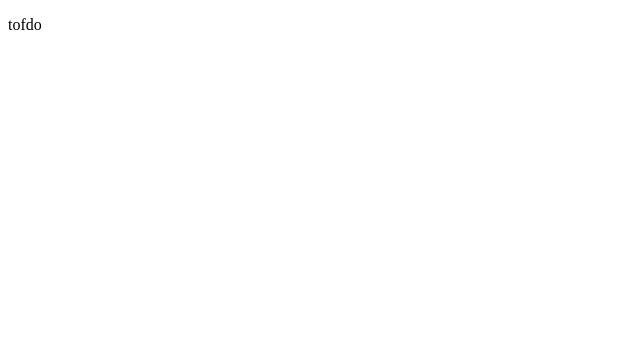
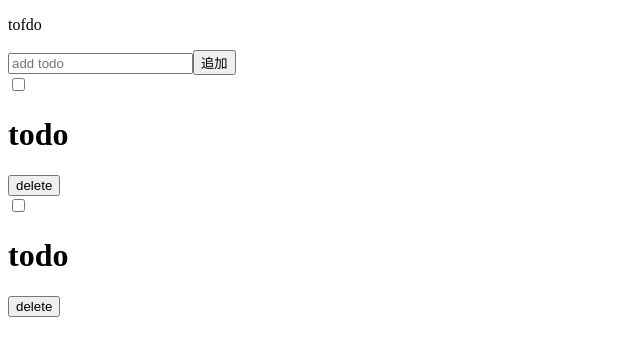
Before and after one commit to RajikuBlanc/next-todoteam, a Next.js app: page / in a window 1280 px wide. Shown: the top 356 px of the page, without its empty margins (0-640 px from the left). Built offline with nearby package versions, Linux system fonts and the light colour scheme.

Commit message:
add todo app

```diff
--- a/package.json
+++ b/package.json
@@ -11,7 +11,8 @@
   "dependencies": {
     "next": "12.1.0",
     "react": "17.0.2",
-    "react-dom": "17.0.2"
+    "react-dom": "17.0.2",
+    "typescript": "^4.6.2"
   },
   "devDependencies": {
     "@types/node": "17.0.21",
@@ -22,8 +23,7 @@
     "eslint-config-prettier": "^8.5.0",
     "postcss": "^8.4.12",
     "prettier": "^2.6.0",
-    "tailwindcss": "^3.0.23",
-    "typescript": "4.6.2"
+    "tailwindcss": "^3.0.23"
   },
   "prettier": {
     "trailingComma": "all",
--- a/src/pages/index.tsx
+++ b/src/pages/index.tsx
@@ -1,9 +1,66 @@
 import type { NextPage } from 'next';
+import React, { useState } from 'react';
+const Home: NextPage = () => {
+  const [title, setTitle] = useState<string>('');
+  const [tasks, setTasks] = useState([
+    {
+      title: 'todo',
+      completed: false,
+    },
+    {
+      title: 'todo',
+      completed: false,
+    },
+  ]);
 
-const Home: NextPage = () => {
+  const addTodo = (e: any) => {
+    e.preventDefault();
+    // titleがない場合は追加できない
+    if (!title) return;
+    const newTodo = [...tasks, { title, completed: false }];
+    setTasks(newTodo);
+    setTitle('');
+  };
+
+  const completeTodo = (index: number) => {
+    const toggleComp = [...tasks];
+    toggleComp[index].completed = !toggleComp[index].completed;
+    setTasks(toggleComp);
+  };
+
+  const deleteTodo = (index: number) => {
+    console.log(index, 'delete');
+    const allTodos = [...tasks];
+    allTodos.splice(index, 1);
+    setTasks(allTodos);
+  };
+
   return (
     <div className='text-center'>
       <p>tofdo</p>
+      <input
+        type={'text'}
+        placeholder='add todo'
+        value={title}
+        onChange={(e) => setTitle(e.target.value)}
+      />
+      <button onClick={addTodo}>追加</button>
+
+      <div>
+        {tasks.map((task, index) => (
+          <div key={index} className='flex items-center justify-center space-x-10'>
+            <div className='flex'>
+              <label className='inline-flex items-center mr-4'>
+                <input type='checkbox' onClick={() => completeTodo(index)} />
+              </label>
+              <h1 style={{ textDecoration: task.completed ? 'line-through' : '' }}>{task.title}</h1>
+            </div>
+            <div className='flex justify-evenly'>
+              <button onClick={() => deleteTodo(index)}>delete</button>
+            </div>
+          </div>
+        ))}
+      </div>
     </div>
   );
 };
```
Also changed, not shown: 1 other file (tests, documents, lock files or other folders).
